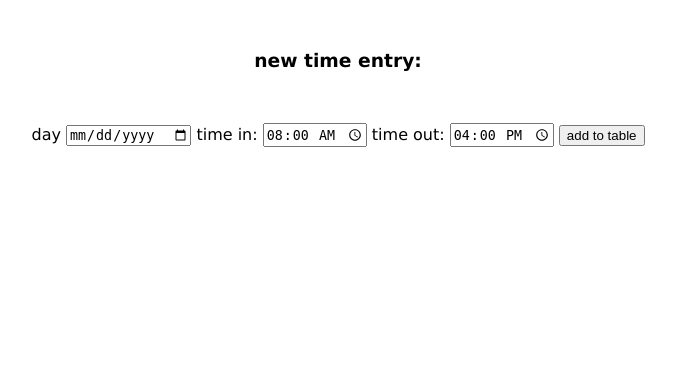
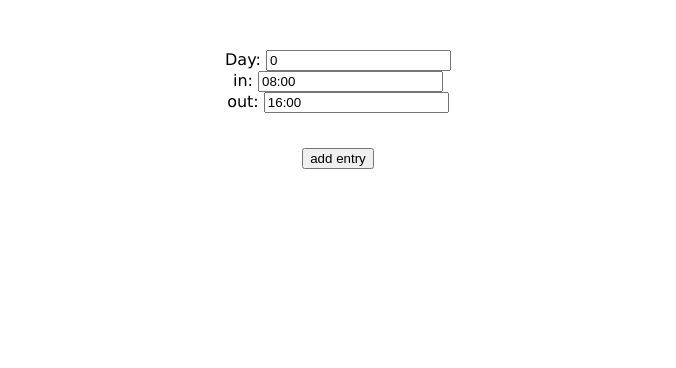
Before and after one commit to fastfieros/timeTables, a Flask app: page / in a window 1280 px wide. Shown: the part 97-465 px from the top of the page, without its empty margins (302-978 px from the left). Run offline with Flask 2, Linux system fonts and the light colour scheme; some libraries are stand-ins or nearby versions.

Commit message:
more fixes and clean up

```diff
--- a/server.py
+++ b/server.py
@@ -150,11 +150,11 @@ def get_edit(entry, key, value):
 @app.route('/add/<d1>/<d2>')
 def get_add(d1, d2):
     if (not d1) or (not d2):
-        return "/add/<year>-<month>-<day> <hour>:<minute>/<year>-<month>-<day> <hour>:<minute>"
+        return "/add/<month>-<day>-<year> <hour>:<minute>/<month>-<day>-<year> <hour>:<minute>"
 
     else:
-        newstart = time.mktime(time.strptime(d1, "%Y-%m-%d %H:%M"))
-        newend   = time.mktime(time.strptime(d2, "%Y-%m-%d %H:%M"))
+        newstart = time.mktime(time.strptime(d1, "%m-%d-%Y %H:%M"))
+        newend   = time.mktime(time.strptime(d2, "%m-%d-%Y %H:%M"))
 
         savedata.insert(0, [newstart, newend])
         writeSavedata()
--- a/static/main.js
+++ b/static/main.js
@@ -1,22 +1,55 @@
+
+function validateTime(t) {
+
+    var patt = /\d?\d.?\d\d/;
+    var res  = patt.exec(t);
+    if (res != null)
+    {
+       return res;
+    }
+    else
+    {
+        $("#result").html("invalid time, \""+t+"\" please use 4-digit 24 time, (i.e. 0800).");
+        $("#popup-result").popup("open", {
+            "positionTo":"window"});
+
+        return false;
+    }
+}
+
+function validateDate(d) {
+
+    var patt = /\d\d\/\d\d\/\d\d\d\d/;
+    var res  = patt.exec(d);
+    if (res)
+    {
+       return res[0].replace(/\//g,'-');
+    }
+    else
+    {
+        $("#result").html("invalid date, \""+d+"\" please use MM/DD/YYYY.");
+        $("#popup-result").popup("open", {
+            "positionTo":"window"});
+
+        return false;
+    }
+}
+
 //TABLE Bindings need to re-run after table reload
 function tableBindings() {
 
-    $("td.in, td.out").dblclick(function(e){
+    $("td.in, td.out").blur(function(e){
 
         var oldval = $(this).attr('data');
         var entry = $(this).parent().attr('entry');
         var key   = $(this).attr('class');
 
-        $(this).empty().append(
-        $("<input>")
-            .val(oldval)
-            .attr("type","time")
-            .addClass("editTime")
-            .blur(function(e){
+        var newval = validateTime( $(this).html() );
 
-                var newval = $(this)[0].value;
-
-                if (newval == "" || oldval == newval) {
+        if ( (!newval) ||
+             (newval == "") ||
+             (oldval == newval)    )
+        {
             $(this).parent().empty().text(oldval);
         }
         else
@@ -33,9 +66,6 @@ function tableBindings() {
             });
         }
 
-            })
-            .focus()
-        )
     });
 
     $("span.delete").click(function(e){
@@ -103,10 +133,25 @@ $(function() {
 
     $("#custom-submit").click(function(e){
 
-        dayin = $("#day-in")[0].value
-        timein = dayin + " " + $("#time-in")[0].value
-        timeout = dayin + " " + $("#time-out")[0].value
-        req = "/add/" + timein + "/" + timeout
+        dayin = validateDate($("#day-in").val());
+        if (!dayin) {
+            return false;
+        }
+
+        var timein = validateTime($("#time-in").val());
+        if (!timein) {
+            return false;
+        }
+
+        var timeout = validateTime($("#time-out").val());
+        if (!timeout) {
+            return false;
+        }
+
+        daytimein = dayin + " " + timein
+        daytimeout = dayin + " " + timeout
+
+        req = "/add/" + daytimein + "/" + daytimeout
 
         $("#result").html(req);
 
--- a/static/table.css
+++ b/static/table.css
@@ -48,13 +48,12 @@ td {
 }
 
 td.day          { background-color: #F9F9F9; }
-td.in           { background-color: #EEEEEE; }
-td.out          { background-color: #F8F8F8; }
-td.hours        { background-color: #E8E8FF; }
+td.in           { background-color: #EEE; }
+td.out          { background-color: #EEE; }
+td.hours        { background-color: #e2e2e2; }
 
 td[predict="True"]      {
-    color:#800;
-    opacity:0.5;
+    color:rgba(128,0,0,0.5);
 }
 
 td.day {
--- a/templates/base.html
+++ b/templates/base.html
@@ -14,6 +14,11 @@
     <!-- jquery mobile scripts -->
     <script src="//ajax.googleapis.com/ajax/libs/jquery/1.11.0/jquery.min.js"></script>
     <script src="//ajax.googleapis.com/ajax/libs/jquerymobile/1.4.2/jquery.mobile.min.js"></script>
+
+    <!-- jquery ui/date wrapper scripts -->
+    <link rel="stylesheet" href="http://fonts.googleapis.com/css?family=Open+Sans:300,400,700">
+    <script src="https://rawgithub.com/jquery/jquery-ui/1.10.4/ui/jquery.ui.datepicker.js"></script>
+    <script id="mobile-datepicker" src="https://rawgithub.com/arschmitz/jquery-mobile-datepicker-wrapper/v0.1.1/jquery.mobile.datepicker.js"></script>
 
     <!-- my scripts -->
     <script src="{{ url_for("static", filename="main.js") }}"></script>
@@ -41,16 +46,24 @@
     </div><!-- /footer -->
 
     <div data-role="panel" id="custom-panel" data-display="reveal" data-position="right">
-        <h3> new time entry: </h3>
-        <form>
-            <label for="day-in">day</label>
-            <input type="date" name="day-in" id="day-in" value="">
-            <label for="time-in">time in:</label>
-            <input type="time" name="time-in" id="time-in" value="08:00">
-            <label for="time-out">time out:</label>
-            <input type="time" name="time-out" id="time-out" value="16:00">
-            <button class="ui-btn ui-icon-plus ui-btn-icon-right ui-corner-all ui-shadow" id="custom-submit">add to table</button>
-        </form>
+
+        <div class="ui-field-contain">
+            <label for="day-in">Day:</label>
+            <!--<input type='date' data-role="date" id='day-in'>-->
+            <input data-role="date" id='day-in' value="0">
+        </div>
+
+        <div class="ui-field-contain">
+            <label for="time-in">in:</label>
+            <!--<input type="time" name="time-in" id="time-in" value="08:00">-->
+            <input name="time-in" id="time-in" value="08:00">
+        </div>
+        <div class="ui-field-contain">
+            <label for="time-out">out:</label>
+            <!--<input type="time" name="time-out" id="time-out" value="16:00">-->
+            <input name="time-out" id="time-out" value="16:00">
+        </div>
+        <button class="ui-btn ui-icon-plus ui-btn-icon-right ui-corner-all ui-shadow" id="custom-submit">add entry</button>
 
         <div class="help"><h3>quick tips</h3><ul>
         <li>Click "sign in" to add a row with an "in" time of now.</li>
--- a/templates/table.html
+++ b/templates/table.html
@@ -30,8 +30,7 @@
             </span>
         {% endfor %}
         </td>
-        <!--<td class="in" contenteditable='true' -->
-        <td class="in"
+        <td class="in" contenteditable='true'
             data="{{ item['in'] }}">{{ item['in'] }}
         </td>
         <td class="out"
```
Also changed, not shown: static/style.css (+29 -0 lines). Lines whose indentation alone changed are shown as unchanged.
